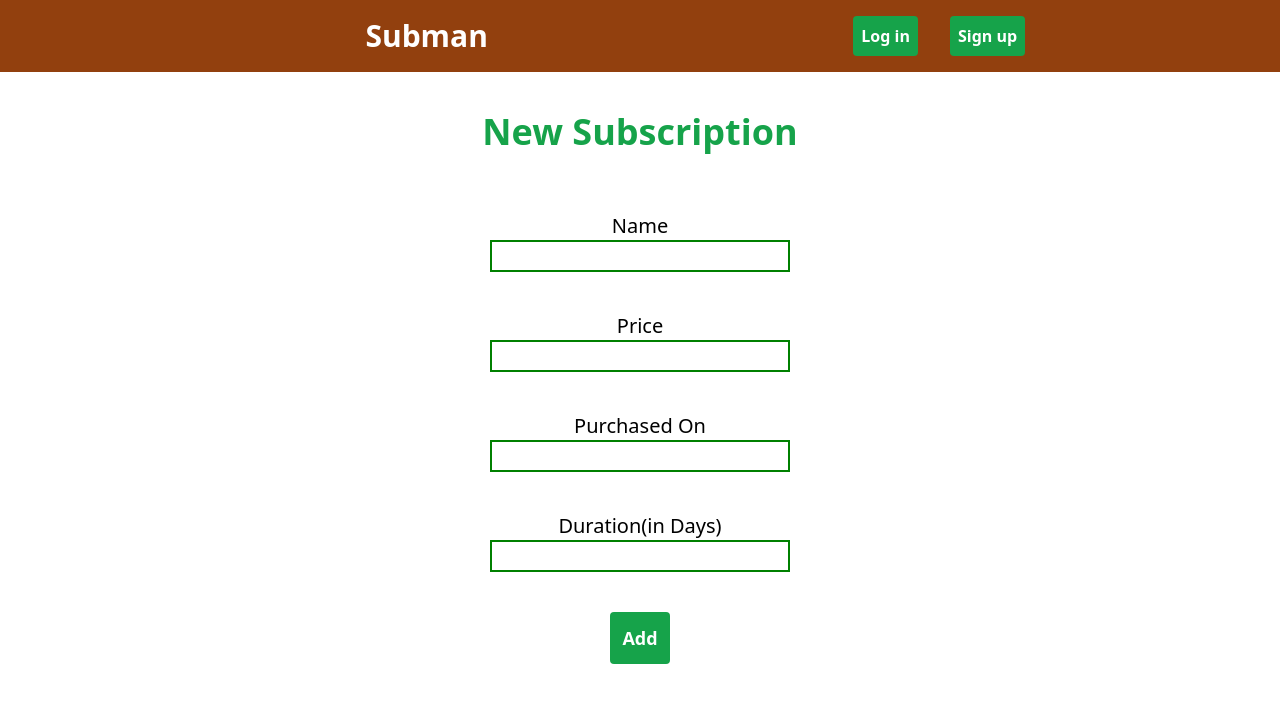
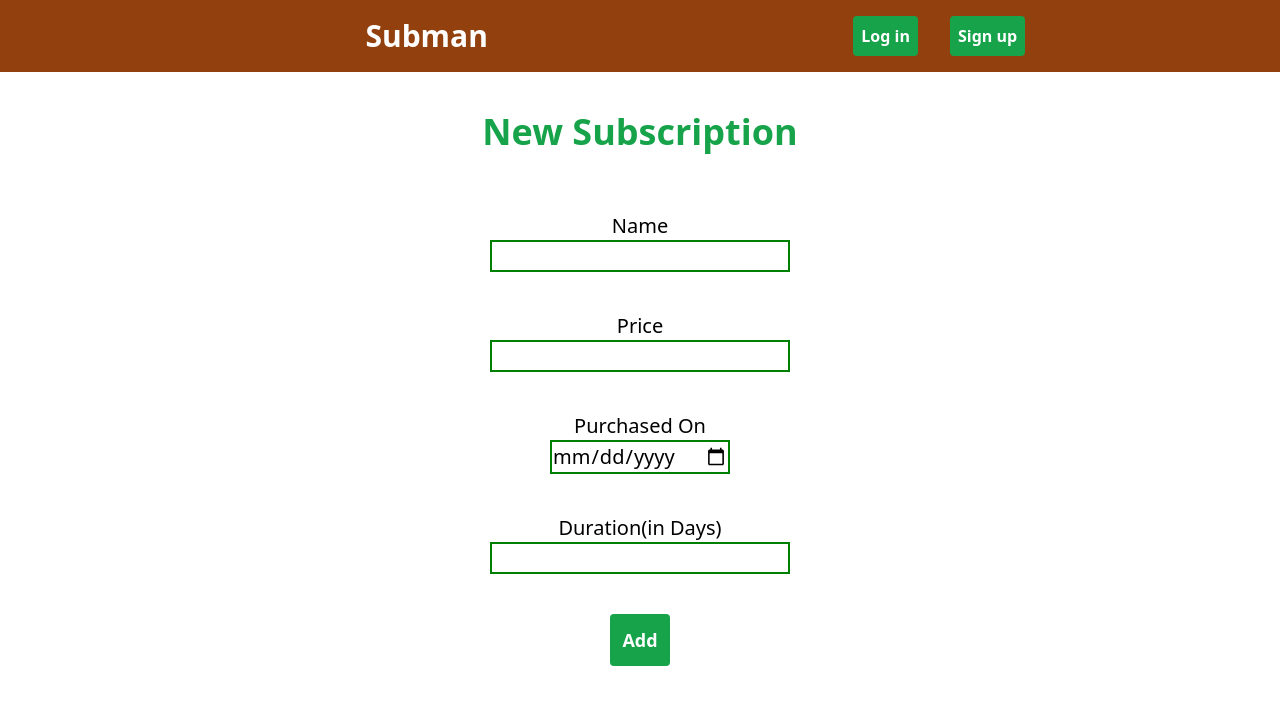
Before and after one commit to Adithya-why/subManageFront, a React (Vite) app: page /add in a window 1280 px wide. Shown: the top 704 px of the page. Built offline with nearby package versions, Linux system fonts and the light colour scheme.

Commit message:
made input and update forms to receive dates correctly

```diff
--- a/src/components/NewSub.jsx
+++ b/src/components/NewSub.jsx
@@ -90,7 +90,7 @@ export default function NewSub(){
 
                 <div className="flex flex-col items-center justify-evenly text-xl font-medium">
                     <label htmlFor="purchased">Purchased On</label>
-                    <input id="purchased" type="text" name="startDate" onChange={(e)=> handleChange(e)}/>
+                    <input id="purchased" type="date" name="startDate" onChange={(e)=> handleChange(e)}/>
 
                 </div>
 
--- a/src/components/UpdateSub.jsx
+++ b/src/components/UpdateSub.jsx
@@ -95,7 +95,7 @@ export default function UpdateSub(){
 
                 <div className="flex flex-col items-center justify-evenly text-xl font-medium">
                     <label htmlFor="purchased">Purchased On</label>
-                    <input id="purchased" type="text" name="startDate" value={formData.startDate} onChange={(e)=> handleChange(e)}/>
+                    <input id="purchased" type="date" name="startDate" value={formData.startDate} onChange={(e)=> handleChange(e)}/>
 
                 </div>
 
```
